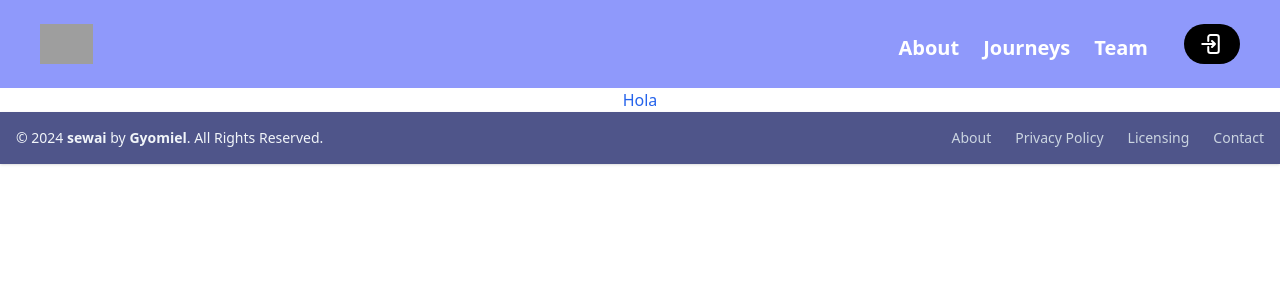
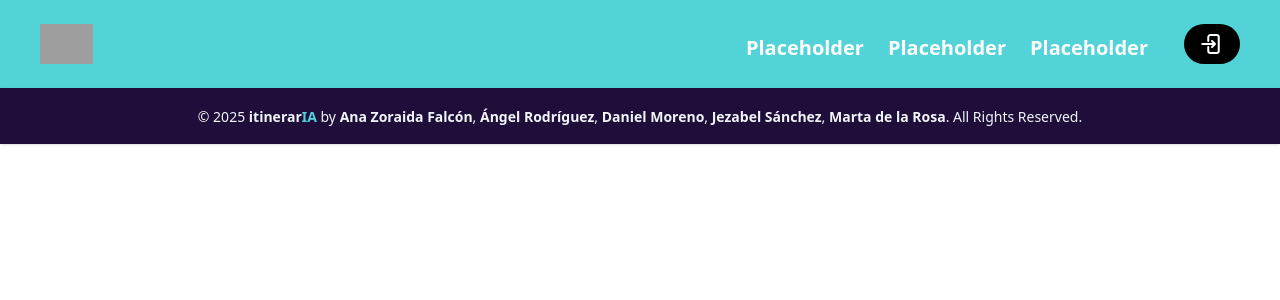
Before and after one commit to Gyomiel/itinerarIA, a Symfony app: template itinerarIApp/templates/home.html.twig in a window 1280 px wide. Shown: the top 300 px of the page. Run offline with Twig, Linux system fonts and the light colour scheme; the template is opened without the code that fills it, so the values that code supplies are empty; style sheets or scripts are compiled from the project's sources; some libraries are stand-ins or nearby versions; grey boxes are pictures that could not be loaded.

Commit message:
Some styling

```diff
--- a/itinerarIApp/src/Entity/Order.php
+++ b/itinerarIApp/src/Entity/Order.php
@@ -25,10 +25,10 @@ class Order
     #[ORM\Column(length: 255)]
     private ?string $delivery_address = null;
 
-    #[ORM\Column(type: Types::DECIMAL, precision: 10, scale: 8)]
+    #[ORM\Column(type: Types::DECIMAL, precision: 17, scale: 15)]
     private ?string $latitude = null;
 
-    #[ORM\Column(type: Types::DECIMAL, precision: 10, scale: 8)]
+    #[ORM\Column(type: Types::DECIMAL, precision: 17, scale: 15)]
     private ?string $longitude = null;
 
     #[ORM\Column(length: 255)]
--- a/itinerarIApp/templates/base.html.twig
+++ b/itinerarIApp/templates/base.html.twig
@@ -19,28 +19,28 @@
 	<body class="flex flex-col min-h-screen">
 		{% block header %}
 
-				<nav class="bg-[#8F99FB] border-gray-200">
-					<div class="bg-[#8F99FB] flex items-center justify-between p-6">
+				<nav class="bg-[#52D3D8] border-gray-200">
+					<div class="bg-[#52D3D8] flex items-center justify-between p-6">
 						<a href="{{ path('home') }}" class="ml-4 flex items-center space-x-3 rtl:space-x-reverse">
 							<img src="{{ asset('imgs/newSewaiLogo.png') }}" class="h-10"/>
 						</a>
-						<div class="bg-[#8F99FB] flex md:order-2 space-x-3 md:space-x-0 rtl:space-x-reverse">
+						<div class="bg-[#52D3D8] flex md:order-2 space-x-3 md:space-x-0 rtl:space-x-reverse">
 							<button type="button" class="mr-4 text-white bg-black hover:bg-white hover:text-black focus:ring-4 focus:outline-none focus:ring-blue-300 font-semibold rounded-[30px] text-lg px-4 py-2 text-center" onclick="window.location.href='#'">
 								<svg xmlns="http://www.w3.org/2000/svg" fill="none" viewbox="0 0 24 24" stroke-width="2" stroke="currentColor" class="size-6">
 									<path stroke-linecap="round" stroke-linejoin="round" d="M8.25 9V5.25A2.25 2.25 0 0 1 10.5 3h6a2.25 2.25 0 0 1 2.25 2.25v13.5A2.25 2.25 0 0 1 16.5 21h-6a2.25 2.25 0 0 1-2.25-2.25V15M12 9l3 3m0 0-3 3m3-3H2.25"/>
 								</svg>
 							</button>
 						</div>
-						<div class="mr-6 bg-[#8F99FB] items-center justify-between hidden w-full md:flex md:w-auto md:order-1 ml-auto" id="navbar-cta">
-							<ul class="bg-[#8F99FB] flex flex-col justify-center items-center font-semibold text-xl p-4 md:p-0 mt-4 border border-gray-100 rounded-lg rtl:space-x-reverse md:flex-row md:mt-0 md:border-0">
-								<li class="bg-[#8F99FB] flex items-center">
-									<a href="#" class="bg-[#8F99FB] block pt-2 px-3 text-white hover:text-black">About</a>
+						<div class="mr-6 bg-[#52D3D8] items-center justify-between hidden w-full md:flex md:w-auto md:order-1 ml-auto" id="navbar-cta">
+							<ul class="bg-[#52D3D8] flex flex-col justify-center items-center font-semibold text-xl p-4 md:p-0 mt-4 border border-gray-100 rounded-lg rtl:space-x-reverse md:flex-row md:mt-0 md:border-0">
+								<li class="bg-[#52D3D8] flex items-center">
+									<a href="#" class="bg-[#52D3D8] block pt-2 px-3 text-white hover:text-black">Placeholder</a>
 								</li>
-								<li class="bg-[#8F99FB] flex items-center">
-									<a href="#" class="bg-[#8F99FB] block pt-2 px-3 text-white hover:text-black">Journeys</a>
+								<li class="bg-[#52D3D8] flex items-center">
+									<a href="#" class="bg-[#52D3D8] block pt-2 px-3 text-white hover:text-black">Placeholder</a>
 								</li>
-								<li class="bg-[#8F99FB] flex items-center">
-									<a href="#" class="bg-[#8F99FB] block pt-2 px-3 text-white hover:text-black">Team</a>
+								<li class="bg-[#52D3D8] flex items-center">
+									<a href="#" class="bg-[#52D3D8] block pt-2 px-3 text-white hover:text-black">Placeholder</a>
 								</li>
 							</ul>
 						</div>
@@ -55,41 +55,21 @@
 
 
 {% block footer %}
-	<footer class="w-full bg-[#4F558A] shadow col-span-2">
-		<div class="w-full mx-auto max-w-screen-xl p-4 md:flex md:items-center md:justify-between">
-			<span class="text-sm text-slate-100">© 2024
-				<span class="font-bold">sewai</span>
+	<footer class="w-full bg-[#200E3A] shadow">
+		<div class="w-full mx-auto max-w-screen-xl p-4 text-center">
+			<span class="text-sm text-slate-100">
+				© 2025
+				<span class="font-bold">itinerar<span class="text-[#52D3D8]">IA</span></span>
 				by
-				<a href="https://github.com/Gyomiel" class="font-bold hover:underline">Gyomiel</a>. All Rights Reserved.
+				<a href="https://github.com/zoraidafalcon" class="font-bold hover:underline">Ana Zoraida Falcón</a>,
+				<a href="https://github.com/AngelRodriguez66" class="font-bold hover:underline">Ángel Rodríguez</a>,
+				<a href="https://github.com/LkYharlan" class="font-bold hover:underline">Daniel Moreno</a>,
+				<a href="https://github.com/Jezabel-sh" class="font-bold hover:underline">Jezabel Sánchez</a>,
+				<a href="https://github.com/Gyomiel" class="font-bold hover:underline">Marta de la Rosa</a>.
+				All Rights Reserved.
 			</span>
-			<ul class="flex flex-wrap items-center mt-3 text-sm font-medium text-slate-300 sm:mt-0">
-				<li>
-					<a href="#" class="hover:underline me-4 md:me-6">About</a>
-				</li>
-				<li>
-					<a href="#" class="hover:underline me-4 md:me-6">Privacy Policy</a>
-				</li>
-				<li>
-					<a href="#" class="hover:underline me-4 md:me-6">Licensing</a>
-				</li>
-				<li>
-					<a href="#" class="hover:underline">Contact</a>
-				</li>
-			</ul>
 		</div>
 	</footer>
-
-	<style>
-		.bgImg {
-			background-image: url('/imgs/fujiOpacity.png');
-			background-repeat: no-repeat;
-			background-size: cover;
-		}
-
-		.backdrop {
-			backdrop-filter: blur(2px);
-		}
-	</style>
 
 {% endblock %}
 
--- a/itinerarIApp/templates/home.html.twig
+++ b/itinerarIApp/templates/home.html.twig
@@ -2,14 +2,14 @@
 
 {% block section %}
 	<title>
-		{% block title %}itinerarIA | Dashboard
+		{% block title %}itinerarIA | Home
 		{% endblock %}
 	</title>
+
 {% endblock %}
-
 
 {% block body %}
 
-<h1 class="text-center text-blue-600">Hola</h1>
+
 
 {% endblock %}
```
Also changed, not shown: itinerarIApp/migrations/Version20250116145555.php (added, +31 -0 lines).
